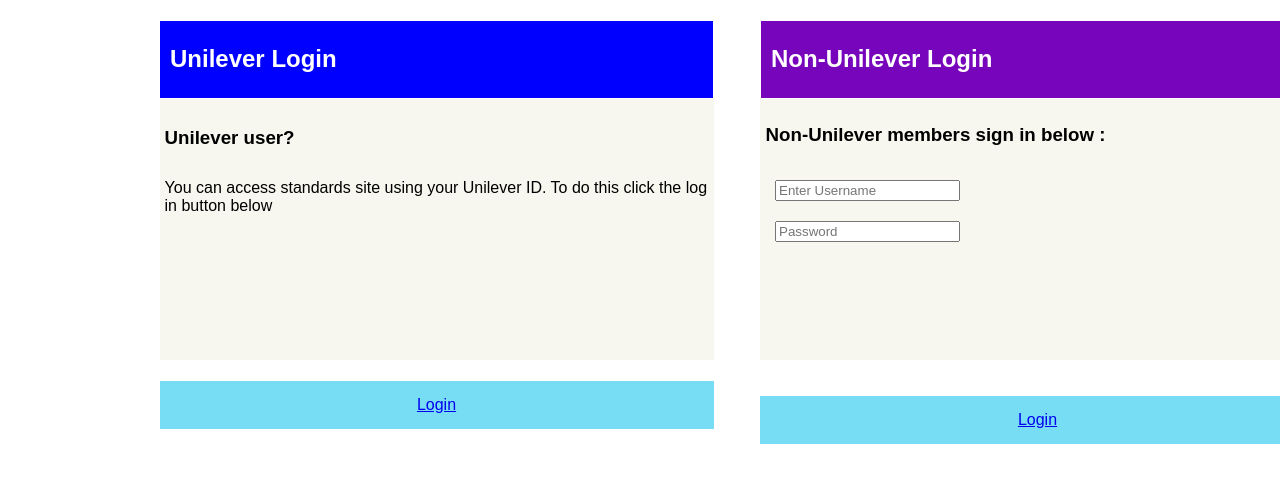
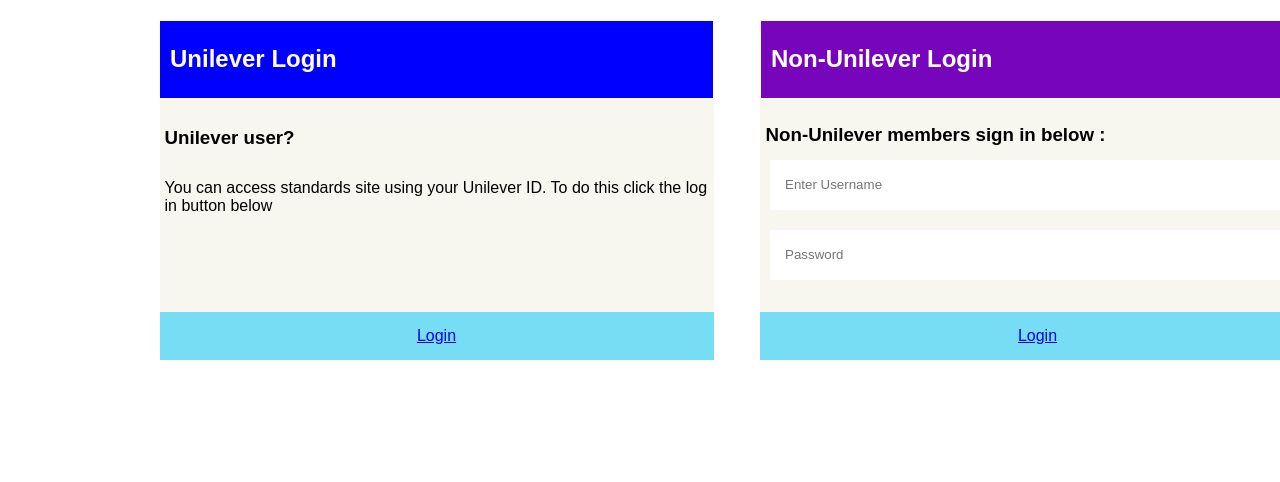
Before and after one commit to stephen-dcruz/StandardsSSO, a Gatsby site: page / in a window 1280 px wide. Shown: the part 86-568 px from the top of the page. Built offline with nearby package versions, Linux system fonts and the light colour scheme; Gatsby itself is replaced by a stand-in of ours.

Commit message:
button position and input box resize

```diff
--- a/src/components/layout.css
+++ b/src/components/layout.css
@@ -60,12 +60,14 @@
 .panel-font1{
   font-size:27px;
 }
-.form-container{
-
+input[type=text] {
+  width: 493px;
+  height: 30px;
   display: block;
   padding: 10px 15px;
-  background-color: #f7f7ef;
+  background-color:#FFFFFF;
   border: none;
+  align-content: center;
 }
 .position1{
 width: 555px;
@@ -73,12 +75,6 @@
 float:left;
 left: 0%;
 transform: translate(-1px, -1px);
-
-  /* position:absolute;
-  bottom: 416px;
-  right: 845px;
-  width: 446px;
-  display:inline-block; */
 }
 
 .position2{
@@ -86,14 +82,6 @@
 height: 340px;
 float:left;
 transform: translate(45px, -1px);
-
-
-  /* position:absolute;
-  bottom: 422px;
-  right: 63px;
-  width: 446px;
-  display:inline-block; */
-
 }
 @media screen and (max-width: 1200px) {
   .login-section {
@@ -101,8 +89,14 @@
   }
 }
 .panel1-btn{
-  transform: translate(0px, 144px);
+  transform: translate(0px, 75px);
 }
 .panel2-btn{
-  transform: translate(0px, 148px);
+  transform: translate(0px, 42px);
 }
+.usrnm-pos{
+  transform: translate(10px, -10px);
+}
+.pswrd-pos{
+  transform: translate(10px, 10px);
+}
--- a/src/pages/index.js
+++ b/src/pages/index.js
@@ -32,16 +32,16 @@
             <h3>Non-Unilever members sign in below :</h3>
         </div>
         <form>
-        <div class="form-container">
+        <div class="usrnm-pos">
             <input type="text" placeholder="Enter Username" name="uname" required>
           </input>
 
         </div>
-        <div class="form-container">
+        <div class="pswrd-pos">
           <input type="text" placeholder="Password" name="pwrd" required>
           </input>
         </div>
-        <a  class="btn-login panel1-btn"><><Link to="/regression">Login</Link></></a>
+        <a  class="btn-login panel2-btn"><><Link to="/regression">Login</Link></></a>
         </form>
        </div>
     </div>
```
